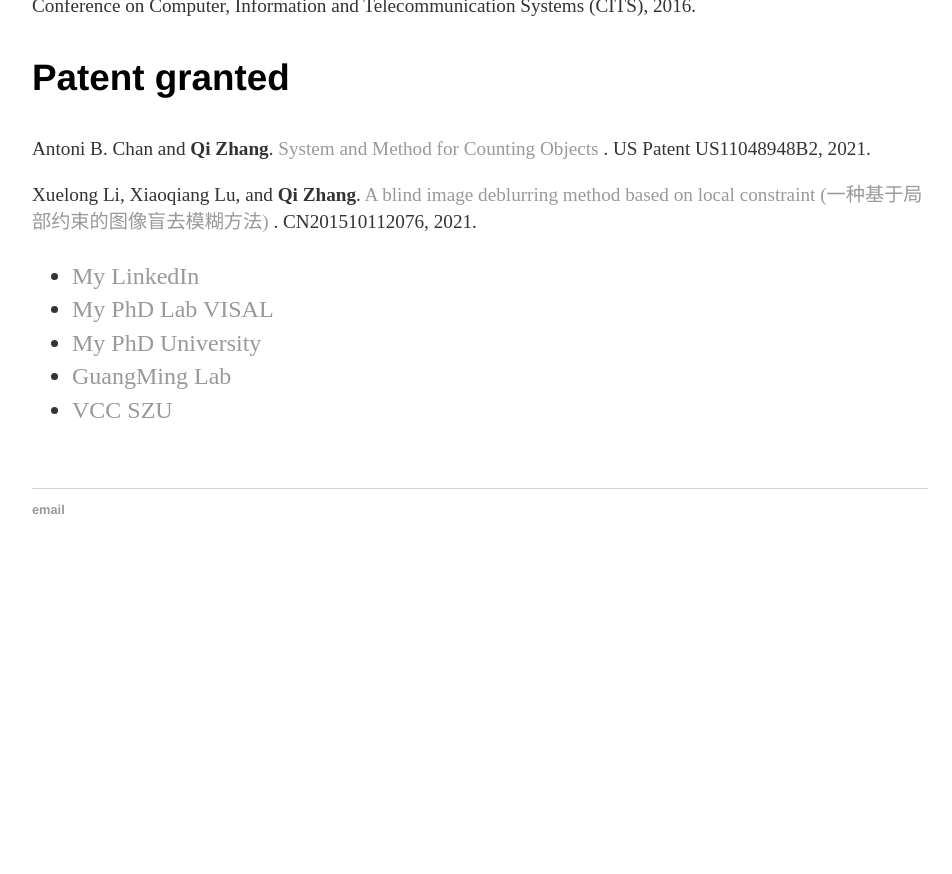
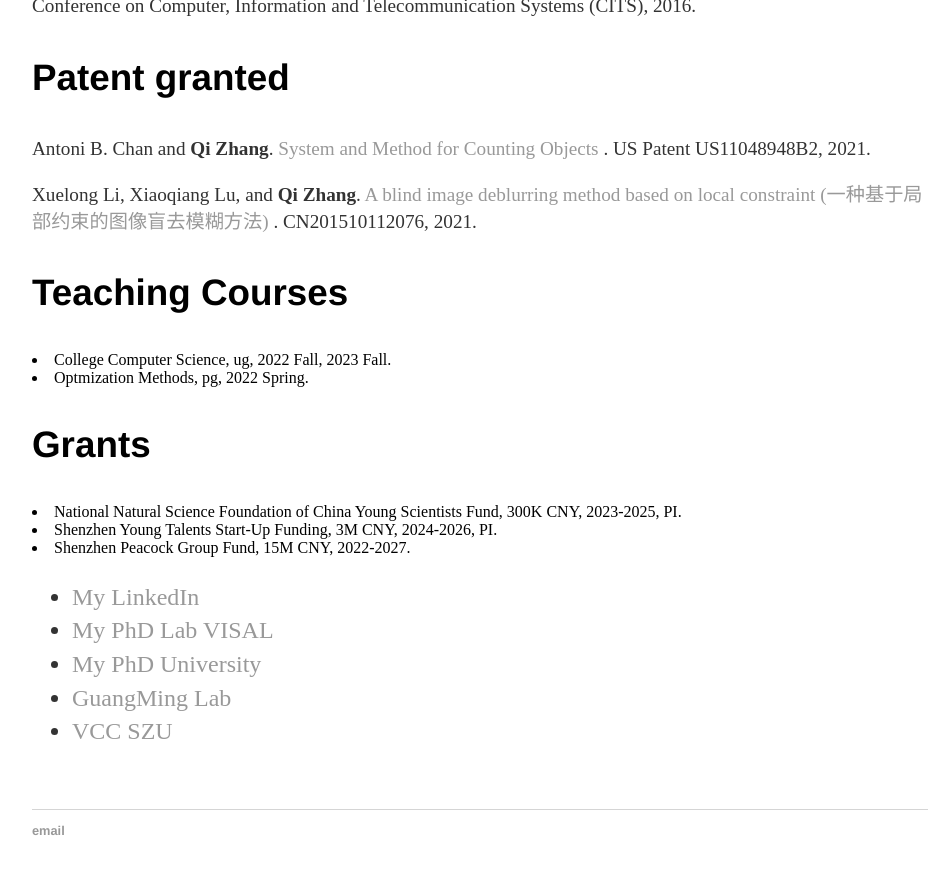
Before and after one commit to zqyq/zqyq.github.io, a Jekyll site: the page built from about/index.html, in a window 1280 px wide and 900 px high, scrolled down 1806 px. Shown: the top 874 px of the window, without its empty margins (160-1112 px from the left). Built offline with Jekyll 4.4.1, drawn with Linux system fonts in a browser that asks for light colours; before the commit the page ends 2385 px from its top, so only the background shows below that.

Commit message:
Update index.html

```diff
--- a/about/index.html
+++ b/about/index.html
@@ -108,6 +108,16 @@ title: About Qi ZHANG
 				CN201510112076, 2021.
 			</p>
 
+		<h3>Teaching Courses</h3>
+			        <li>College Computer Science, ug, 2022 Fall, 2023 Fall.
+				<li>Optmization Methods, pg, 2022 Spring.
+
+		<h3>Grants</h3>
+			        <li>National Natural Science Foundation of China Young Scientists Fund, 300K CNY, 2023-2025, PI.
+				<li>Shenzhen Young Talents Start-Up Funding, 3M CNY, 2024-2026, PI.
+				<li>Shenzhen Peacock Group Fund, 15M CNY, 2022-2027.
+
+
 			<ul class="contacts">
 				<li><a href="https://www.linkedin.com/in/qi-zhang-64257488/">My LinkedIn</a></li>
 				<li><a href="http://visal.cs.cityu.edu.hk/">My PhD Lab VISAL</a></li>
```
